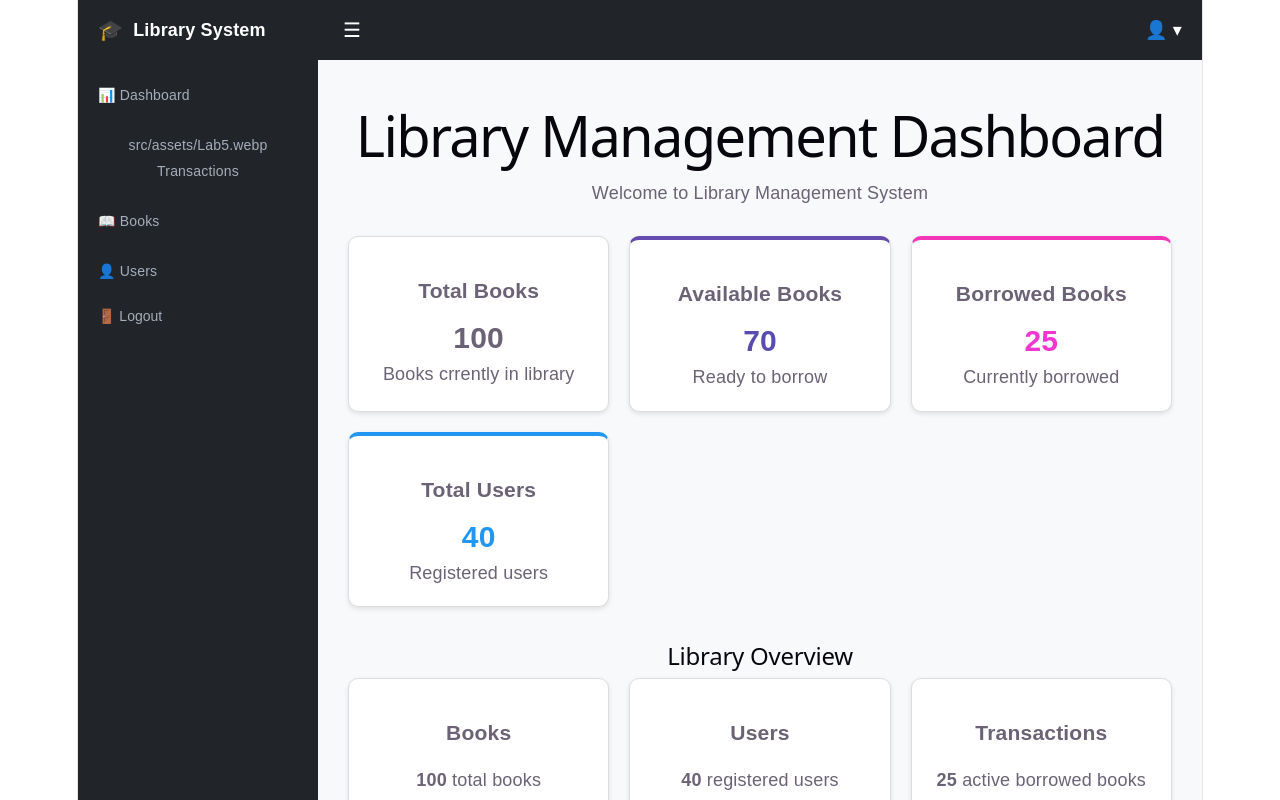
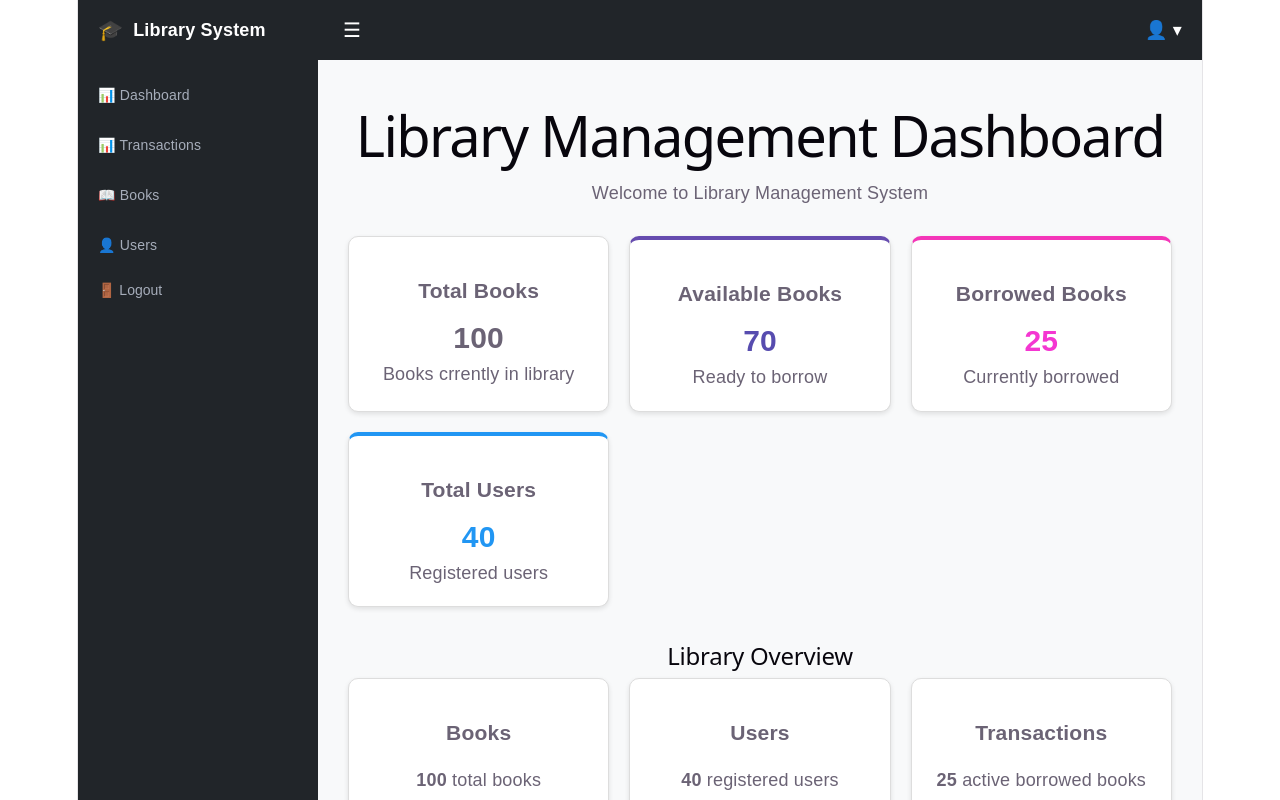
Before and after one commit to RethabileTsoaeli3/library-management-system-2, a React (Vite) app: page / in a window 1280 px wide. Shown: the top 800 px of the page. Built offline with nearby package versions, Linux system fonts and the light colour scheme.

Commit message:
Fix dashboard

```diff
--- a/src/components/Navbar.jsx
+++ b/src/components/Navbar.jsx
@@ -31,7 +31,7 @@ function Navbar() {
             }}
         >
             <Link to="/" style={linkStyle}>📊 Dashboard</Link>
-            <Link to="/transactions" style={linkStyle}>src/assets/Lab5.webp Transactions</Link>
+            <Link to="/transactions" style={linkStyle}>📊 Transactions</Link>
             <Link to="/books" style={linkStyle}>📖 Books</Link>
             <Link to="/users" style={linkStyle}>👤 Users</Link>
 
```
